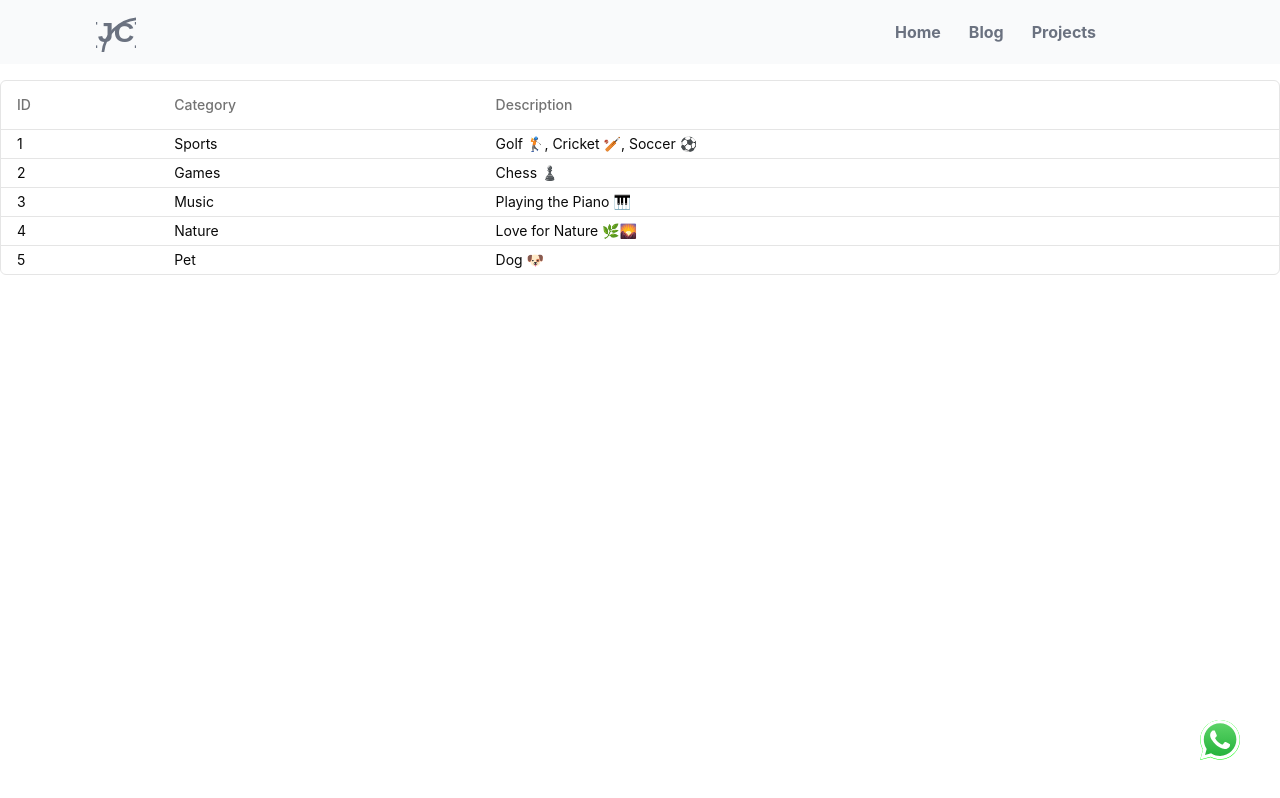
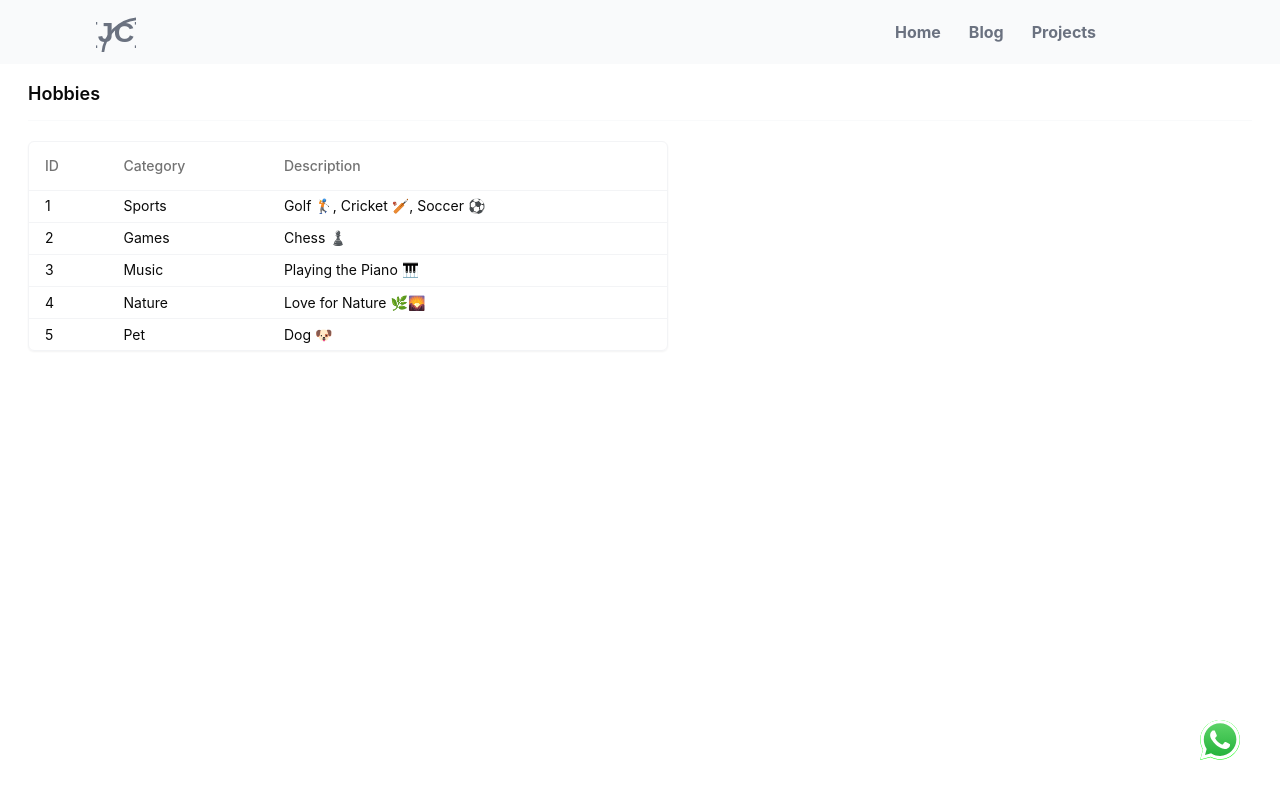
Before and after one commit to judahtc/judahtc.github.io, a React (Vite) app: page /hobbies in a window 1280 px wide. Built offline with nearby package versions, Linux system fonts and the light colour scheme.

Commit message:
feat: initial table successfull created

```diff
--- a/src/components/Hobbies.tsx
+++ b/src/components/Hobbies.tsx
@@ -5,7 +5,11 @@ export function Hobbies() {
     return (
         <>
             {" "}
-            <DataTable data={hobbies} columns={columns}></DataTable>
+            <div className="ml-7 mb-3 font-semibold text-lg">Hobbies</div>
+            <hr className="mx-7 border-gray-50"></hr>
+            <div className="w-1/2 ml-7 mt-5">
+                <DataTable data={hobbies} columns={columns}></DataTable>
+            </div>
         </>
     );
 }
--- a/src/components/hobbies/data-table.tsx
+++ b/src/components/hobbies/data-table.tsx
@@ -30,11 +30,14 @@ export function DataTable<TData, TValue>({
     });
 
     return (
-        <div className="rounded-md border">
+        <div className="rounded-md border border-gray-100 shadow-sm">
             <Table>
                 <TableHeader>
                     {table.getHeaderGroups().map((headerGroup) => (
-                        <TableRow key={headerGroup.id}>
+                        <TableRow
+                            className=" border-gray-100"
+                            key={headerGroup.id}
+                        >
                             {headerGroup.headers.map((header) => {
                                 return (
                                     <TableHead key={header.id}>
@@ -55,11 +58,15 @@ export function DataTable<TData, TValue>({
                     {table.getRowModel().rows?.length ? (
                         table.getRowModel().rows.map((row) => (
                             <TableRow
+                                className=" border-gray-100"
                                 key={row.id}
                                 data-state={row.getIsSelected() && "selected"}
                             >
                                 {row.getVisibleCells().map((cell) => (
-                                    <TableCell className="py-1" key={cell.id}>
+                                    <TableCell
+                                        className="py-[0.35rem]"
+                                        key={cell.id}
+                                    >
                                         {flexRender(
                                             cell.column.columnDef.cell,
                                             cell.getContext()
```
